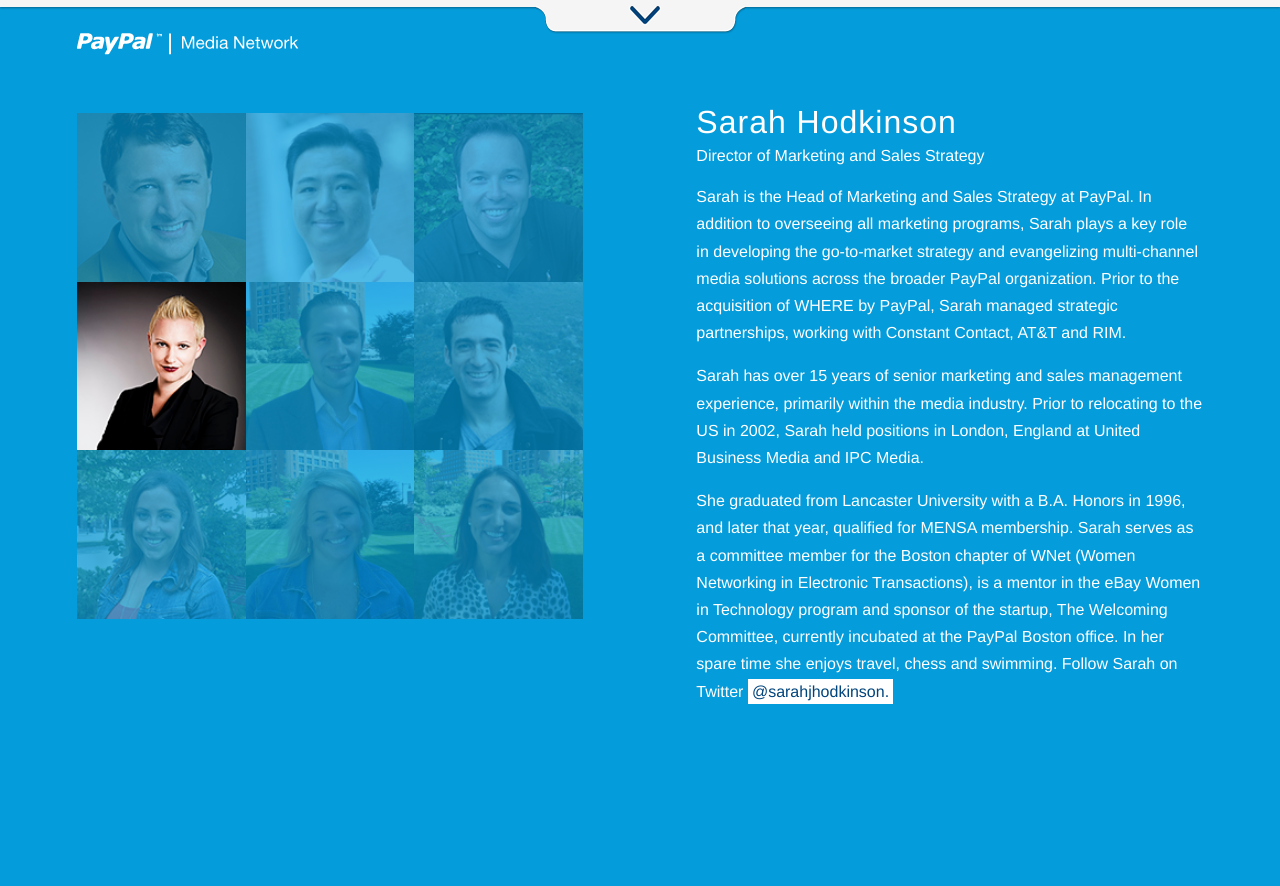
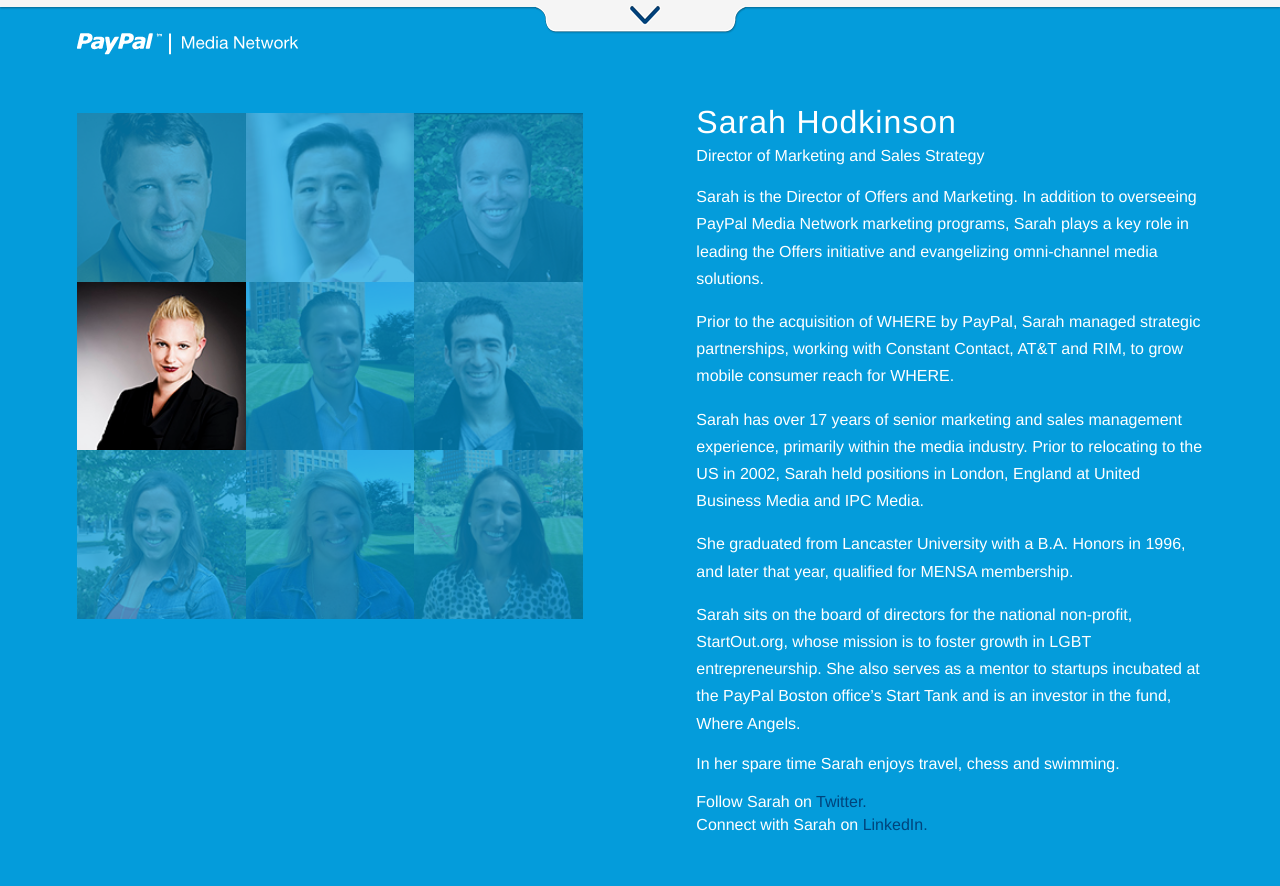
Before and after one commit to ddelmar/ppmn, a PHP site: page /about-management-team/ in a window 1280 px wide, after a click that opens the changed part. Before the commit the page ends 704 px from the top, so only its background shows below. Run offline with PHP 8.4, Linux system fonts and the light colour scheme; some libraries are stand-ins or nearby versions.

Commit message:
updated sarah's bio

```diff
--- a/about-management-team/index.php
+++ b/about-management-team/index.php
@@ -150,9 +150,13 @@
 				<article id="sarah-hodkinson">
 					<h1>Sarah Hodkinson</h1>
 					<div class="jobtitle">Director of Marketing and Sales Strategy</div>
-					<p>Sarah is the Head of Marketing and Sales Strategy at PayPal. In addition to overseeing all marketing programs, Sarah plays a key role in developing the go-to-market strategy and evangelizing multi-channel media solutions across the broader PayPal organization. Prior to the acquisition of WHERE by PayPal, Sarah managed strategic partnerships, working with Constant Contact, AT&amp;T and RIM.</p>
-					<p>Sarah has over 15 years of senior marketing and sales management experience, primarily within the media industry. Prior to relocating to the US in 2002, Sarah held positions in London, England at United Business Media and IPC Media.</p>
-					<p>She graduated from Lancaster University with a B.A. Honors in 1996, and later that year, qualified for MENSA membership. Sarah serves as a committee member for the Boston chapter of WNet (Women Networking in Electronic Transactions), is a mentor in the eBay Women in Technology program and sponsor of the startup, The Welcoming Committee, currently incubated at the PayPal Boston office. In her spare time she enjoys travel, chess and swimming. Follow Sarah on Twitter <a href="https://twitter.com/sarahjhodkinson" target="_blank">@sarahjhodkinson.</a></p>
+					<p>Sarah is the Director of Offers and Marketing. In addition to overseeing PayPal Media Network marketing programs, Sarah plays a key role in leading the Offers initiative and evangelizing omni-channel media solutions.</p>
+					<p>Prior to the acquisition of WHERE by PayPal, Sarah managed strategic partnerships, working with Constant Contact, AT&T and RIM, to grow mobile consumer reach for WHERE.</p>
+					<p>Sarah has over 17 years of senior marketing and sales management experience, primarily within the media industry. Prior to relocating to the US in 2002, Sarah held positions in London, England at United Business Media and IPC Media.</p>
+				<p>	She graduated from Lancaster University with a B.A. Honors in 1996, and later that year, qualified for MENSA membership.</p><p>Sarah sits on the board of directors for the national non-profit, StartOut.org, whose mission is to foster growth in LGBT entrepreneurship. She also serves as a mentor to startups incubated at the PayPal Boston office’s Start Tank and is an investor in the fund, Where Angels.</p>In her spare time Sarah enjoys travel, chess and swimming.</p>Follow Sarah on <a title="sarahjhodkinson" href="https://twitter.com/sarahjhodkinson">Twitter.</a><br />Connect with Sarah on <a href="www.linkedin.com/in/sarahhodkinson/">LinkedIn.</a></p>
+
+
+
 				</article>
 
 				<article id="ben-kneen">
```
